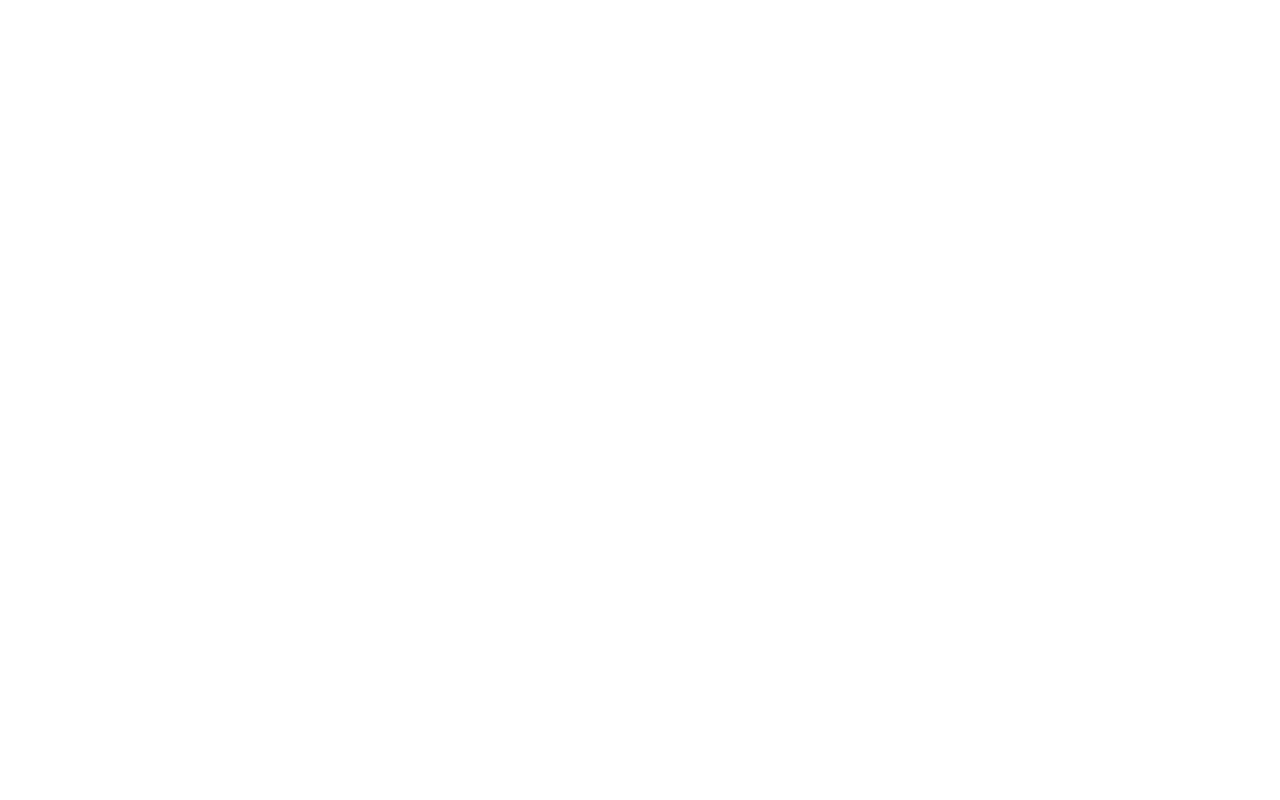
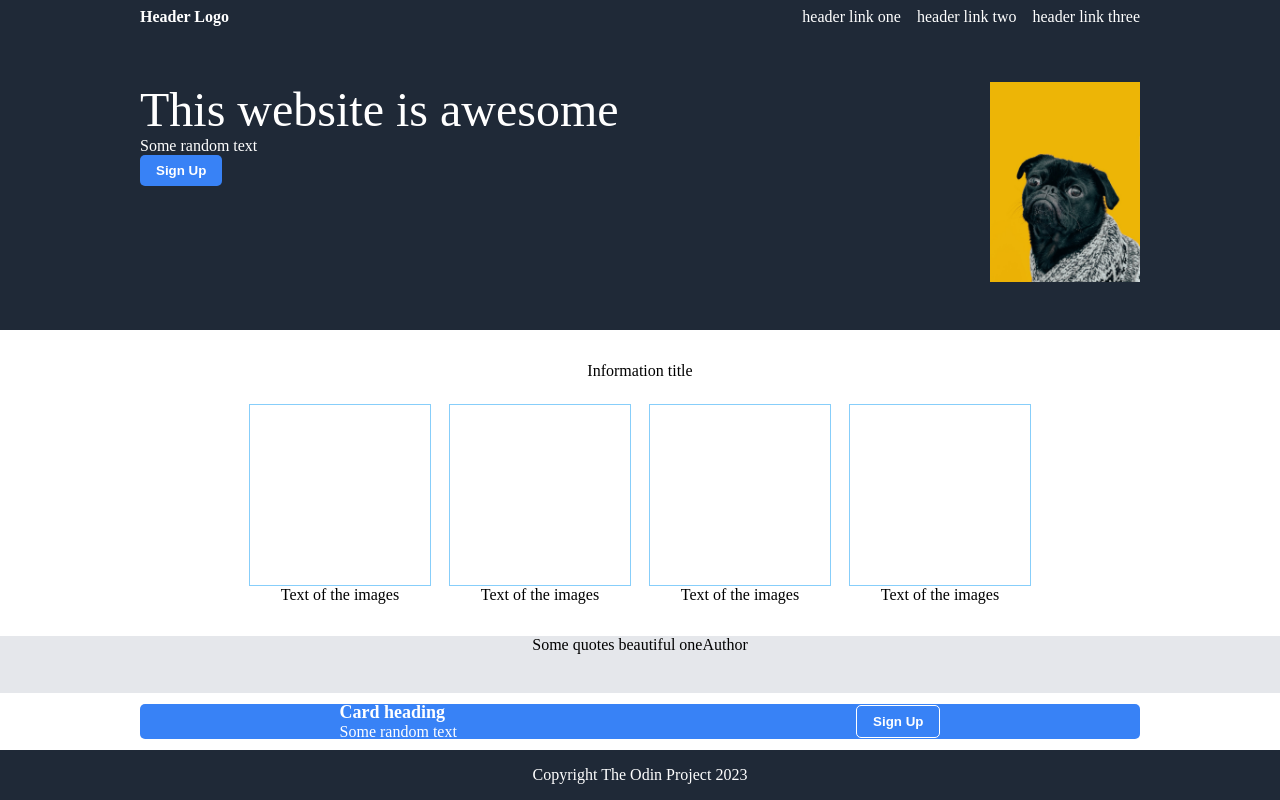
Before and after one commit to marsleonz/landing-page, a plain HTML site: page index.html in a window 1280 px wide. Drawn offline with Linux system fonts and the light colour scheme.

Commit message:
Add initial design and layout

```diff
--- a/index.html
+++ b/index.html
@@ -4,8 +4,71 @@
     <meta charset="UTF-8">
     <meta name="viewport" content="width=device-width, initial-scale=1.0">
     <title>Nepal Santmat</title>
+    <link href="./styles.css" rel="stylesheet">
 </head>
 <body>
+    <div class="hero">
+        <div class="header">
+            <div class="logo">Header Logo</div>
+            <ul>
+                <li><a href="./index.html">header link one</a></li>
+                <li><a href="./index.html">header link two</a></li>
+                <li><a href="./index.html">header link three</a></li>
+            </ul>
+        </div>
+        <div class="header-body">
+            <div class="left">
+                <div class="heading">This website is awesome</div>
+                <div class="text">Some random text</div>
+                <button>Sign Up</button>
+            </div>
+            <img src="./images/dog.jpg" alt="header-image">
+        </div>
+    </div>
 
+    <div class="information">
+        <div class="container">
+            <div class="information-title">Information title</div>
+            <div class="information-container">
+                <div class="information-card">
+                    <div class="information-box"></div>
+                    <!-- <img src="./images/" alt="Random-images"> -->
+                    <div class="text">Text of the images</div>
+                </div>
+                <div class="information-card">
+                    <div class="information-box"></div>
+                    <!-- <img src="./images/" alt="Random-images"> -->
+                    <div class="text">Text of the images</div>
+                </div>
+                <div class="information-card">
+                    <div class="information-box"></div>
+                    <!-- <img src="./images/" alt="Random-images"> -->
+                    <div class="text">Text of the images</div>
+                </div>
+                <div class="information-card">
+                    <div class="information-box"></div>
+                    <!-- <img src="./images/" alt="Random-images"> -->
+                    <div class="text">Text of the images</div>
+                </div>
+            </div>
+        </div>
+    </div>
+    <div class="quote">
+        <p>Some quotes beautiful one</p>
+        <p>Author</p>
+    </div>
+    <div class="card-section">
+        <div class="card">
+            <div class="card-text">
+                <div class="card-heading">Card heading</div>
+                <div class="text">Some random text</div>
+            </div>
+            <button class="button">Sign Up</button>
+        </div>
+
+    </div>
+    <div class="footer">
+        Copyright The Odin Project 2023
+    </div>
 </body>
 </html>
--- a/styles.css
+++ b/styles.css
@@ -0,0 +1,129 @@
+*{
+    margin: 0;
+    padding: 0;
+
+}
+body{
+    height: 100vh;
+    display: flex;
+    flex-direction: column;
+    justify-content: space-between;
+}
+ul{
+    list-style: none;
+    display: flex;
+    gap: 16px;
+}
+a{
+    text-decoration: none;
+    color: white;
+}
+img{
+    height: 200px;
+}
+button{
+    color: white;
+    background-color: #3882f6;
+    padding: 8px 16px;
+    border-radius: 5px;
+    border: none;
+    font-weight: 900;
+}
+.hero{
+    background-color: #1f2937;
+    color: white;
+    display: flex;
+    flex-direction: column;
+    flex: 1;
+}
+.header{
+    display: flex;
+    width: 1000px;
+    justify-content: space-between;
+    align-self: center;
+    padding: 8px;
+}
+.logo{
+    font-weight: bold;
+}
+.header-body{
+    align-self: center;
+    display: flex;
+    width: 1000px;
+    padding: 48px;
+    justify-content: space-between;
+}
+.heading{
+    font-size: 48px;
+    font-weight: extra-bold;
+}
+.container{
+    width: 800px;
+    align-self: center;
+}
+.information{
+    text-align: center;
+    display: flex;
+    flex-direction: column;
+    padding: 32px;
+}
+.information-title{
+    margin-bottom: 24px;
+}
+.information-container{
+    display: flex;
+    justify-content: space-around;
+}
+.information-card{
+    display: flex;
+    flex-direction: column;
+    max-width: 200px;
+}
+.information-box{
+    width: 180px;
+    height: 180px;
+    border: 1px lightskyblue solid;
+}
+.quote{
+    background-color: #e5e7eb;
+    display: flex;
+    justify-content: center;
+    flex: 1;
+}
+.card-section{
+    display: flex;
+    justify-content: center;
+    align-self: center;
+    flex: 1;
+}
+.card{
+    height: 60%;
+    width: 1000px;
+    display: flex;
+    align-self: center;
+    justify-content: space-around;
+    background-color: #3882f6;
+    border-radius: 5px;
+}
+.card-text{
+    align-self: center;
+    color: white;
+    font-size: 16px;
+}
+.card-heading{
+    font-weight: bold;
+    font-size: 18px;
+}
+.button{
+    border: 1px solid white;
+    padding: 8px 16px;
+    align-self: center;
+}
+.footer{
+    display: flex;
+    justify-content: center;
+    align-items: center;
+    background: #1f2937;
+    color: white;
+    padding: 16px;
+}
```
Also changed, not shown: images/dog.jpg (added).
